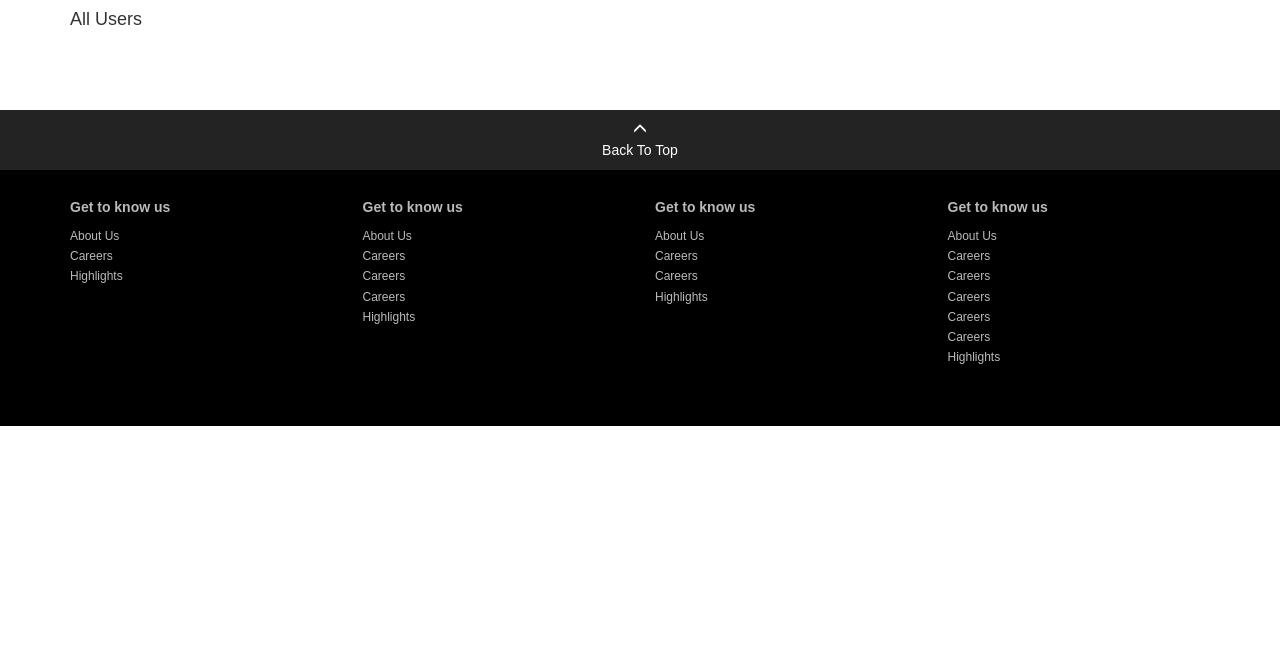
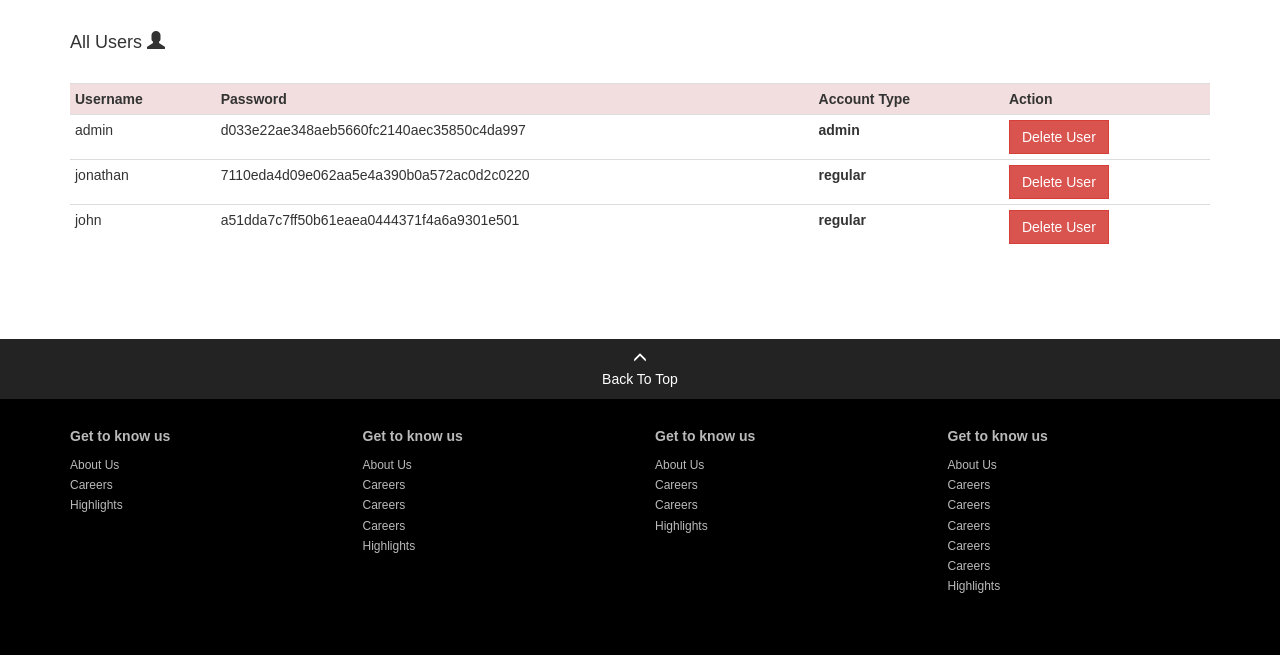
Before and after one commit to doydoydoy/milestone-1.5, a PHP site: page /admin-users.php in a window 1280 px wide. Shown: the part 162-817 px from the top of the page. Before the commit the page ends 588 px from the top, so only its background shows below. Run offline with PHP 8.4, Linux system fonts and the light colour scheme; some libraries are stand-ins or nearby versions.

Commit message:
added delete user function for admin

```diff
--- a/admin-users.php
+++ b/admin-users.php
@@ -113,9 +113,43 @@
 </header>
 
 <main class="container">
-	<h4>All Users</h4>
-	<table>
+	<br>
+	<h4>All Users <span class="glyphicon glyphicon-user"></span></h4>
+	<br>
+	<table class='table table-condensed'>
+		<tr class="danger">
+			<th>Username</th>
+			<th>Password</th>
+			<th>Account Type</th>
+			<th>Action</th>
+		</tr>
+		<?php
 
+			$users = json_decode(file_get_contents('users.json'),true);
+			foreach ($users as $key => $value) {
+				echo "<tr>
+						<form method='POST' action='admin-users.php?index=".$key."'>
+							<td>".$value['username']."</td>
+							<td>".$value['password']."</td>
+							<th>".$value['role']."</th>
+							<th><input class='btn btn-danger' type='submit' name='delUser' value='Delete User' onclick='<?php deleteUser($key) ?>'></th>
+						</form>
+					</tr>";
+			}
+
+			if(isset($_POST['delUser'])){
+				$delAcc = $_GET['index'];
+				unset($users[$delAcc]);
+				// array_values($users);
+				$fp = fopen('users.json', 'w');
+				fwrite($fp, json_encode($users,JSON_PRETTY_PRINT));
+				fclose($fp);
+				echo "<script> window.location.href='admin-users.php'</script>";
+			}
+
+
+
+		?>
 	</table>
 </main>
 
```
